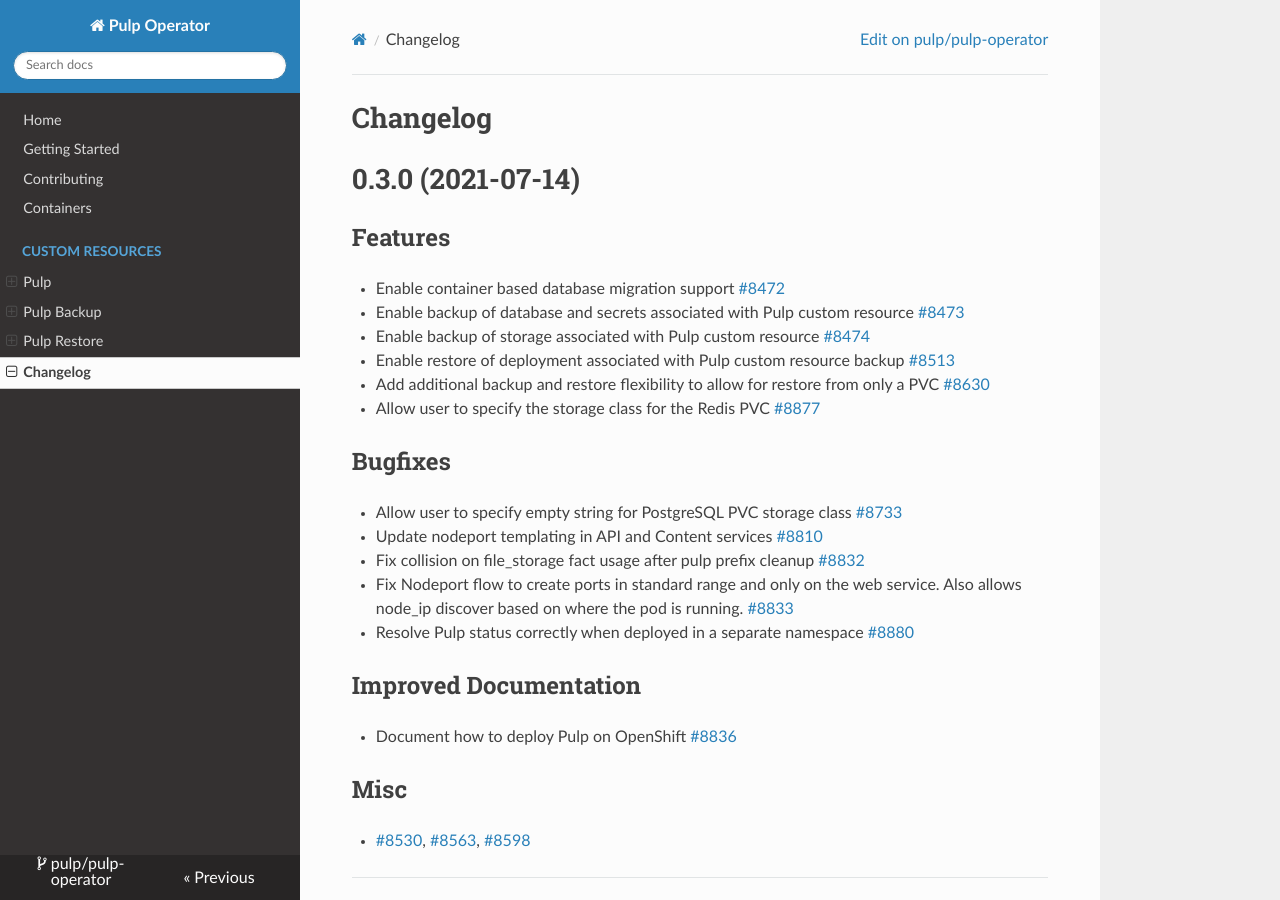
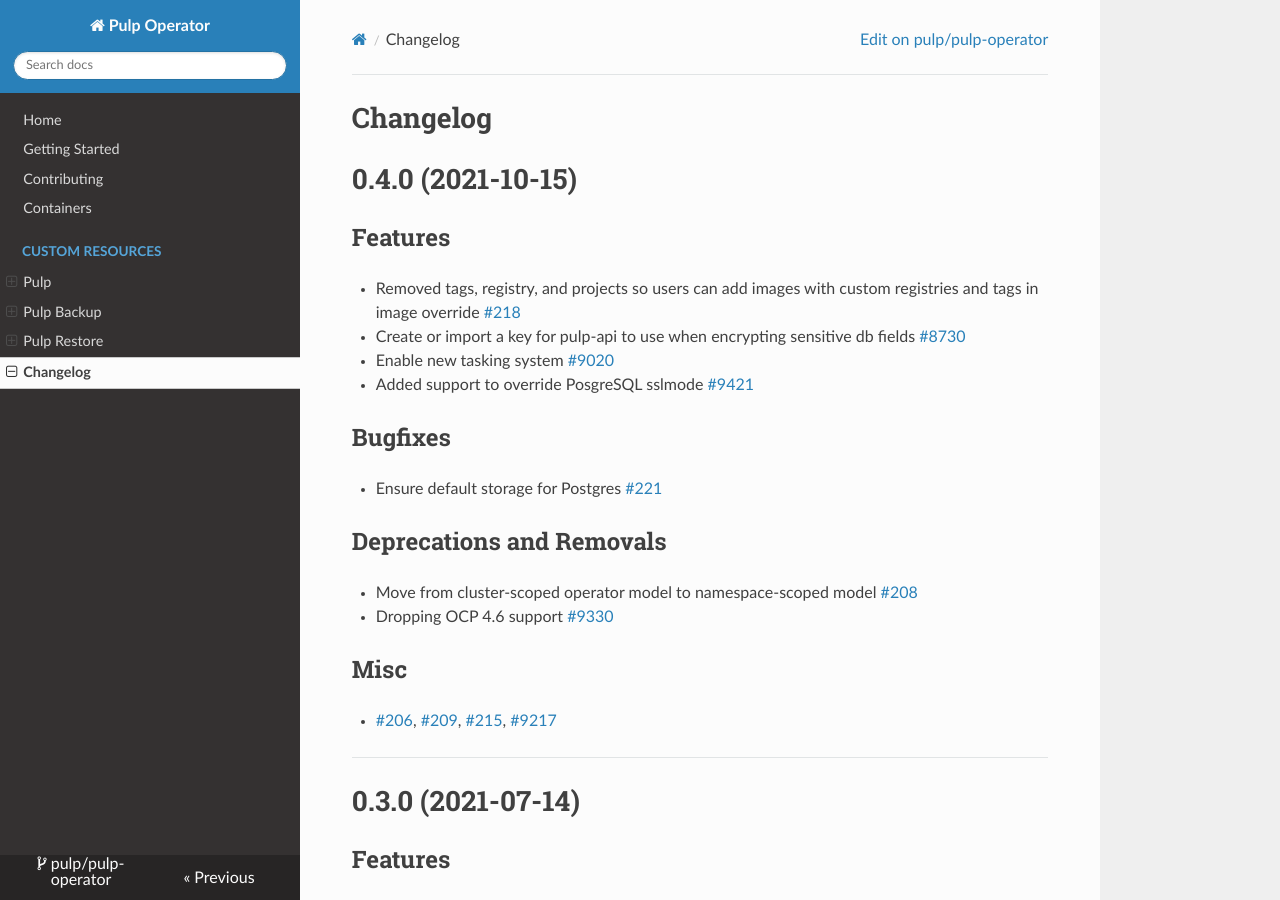
Before and after one commit to pulp/pulp-operator, an MkDocs documentation site: the page built from docs/CHANGES.md, in a window 1280 px wide and 900 px high. Built offline with MkDocs 1.6.1, drawn with Linux system fonts in a browser that asks for light colours; nearby versions of some CDN libraries.

Commit message:
Building 0.4.0 changelog
[noissue]

```diff
--- a/docs/CHANGES.md
+++ b/docs/CHANGES.md
@@ -12,6 +12,48 @@ Changelog
 --->
 
 <!-- TOWNCRIER -->
+
+0.4.0 (2021-10-15)
+==================
+
+
+Features
+--------
+
+- Removed tags, registry, and projects so users can add images with custom registries and tags in image override
+  [#218](https://github.com/pulp/pulp-operator/issues/218)
+- Create or import a key for pulp-api to use when encrypting sensitive db fields
+  [#8730](https://pulp.plan.io/issues/8730)
+- Enable new tasking system
+  [#9020](https://pulp.plan.io/issues/9020)
+- Added support to override PosgreSQL sslmode
+  [#9421](https://pulp.plan.io/issues/9421)
+
+
+Bugfixes
+--------
+
+- Ensure default storage for Postgres
+  [#221](https://github.com/pulp/pulp-operator/issues/221)
+
+
+Deprecations and Removals
+-------------------------
+
+- Move from cluster-scoped operator model to namespace-scoped model
+  [#208](https://github.com/pulp/pulp-operator/issues/208)
+- Dropping OCP 4.6 support
+  [#9330](https://pulp.plan.io/issues/9330)
+
+
+Misc
+----
+
+- [#206](https://github.com/pulp/pulp-operator/issues/206), [#209](https://github.com/pulp/pulp-operator/issues/209), [#215](https://github.com/pulp/pulp-operator/issues/215), [#9217](https://pulp.plan.io/issues/9217)
+
+
+----
+
 
 0.3.0 (2021-07-14)
 ==================
```
Also changed, not shown: 11 other files.
